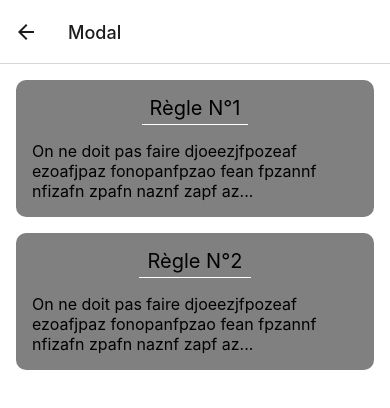
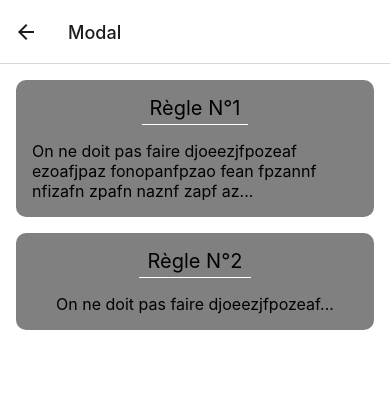
Before and after one commit to Cosmeak/iim-bachelor-2, a React Native app: screen /Modal in a window 390 px wide. Shown: the top 408 px of the page. Built offline with nearby package versions, Linux system fonts and the light colour scheme; what expo-linking would draw is missing.

Commit message:
:liptick: Update Style of ModalScreen (Information / Rules)

```diff
--- a/screens/ModalScreen.tsx
+++ b/screens/ModalScreen.tsx
@@ -14,7 +14,7 @@ export default function ModalScreen() {
       </View>
       <View style={styles.rules}>
         <Text style={styles.Title} >Règle N°2</Text>
-        <Text style={styles.Text} >On ne doit pas faire djoeezjfpozeaf ezoafjpaz fonopanfpzao fean fpzannf nfizafn zpafn naznf zapf az...</Text>
+        <Text style={styles.Text} >On ne doit pas faire djoeezjfpozeaf...</Text>
       </View>
       {/* Use a light status bar on iOS to account for the black space above the modal */}
       <StatusBar style={Platform.OS === 'ios' ? 'light' : 'auto'} />
@@ -30,6 +30,7 @@ const styles = StyleSheet.create({
     padding: 16,
   },
   rules: {
+    width: '100%',
     alignItems: 'center',
     backgroundColor: 'gray',
     borderRadius: 10,
```
